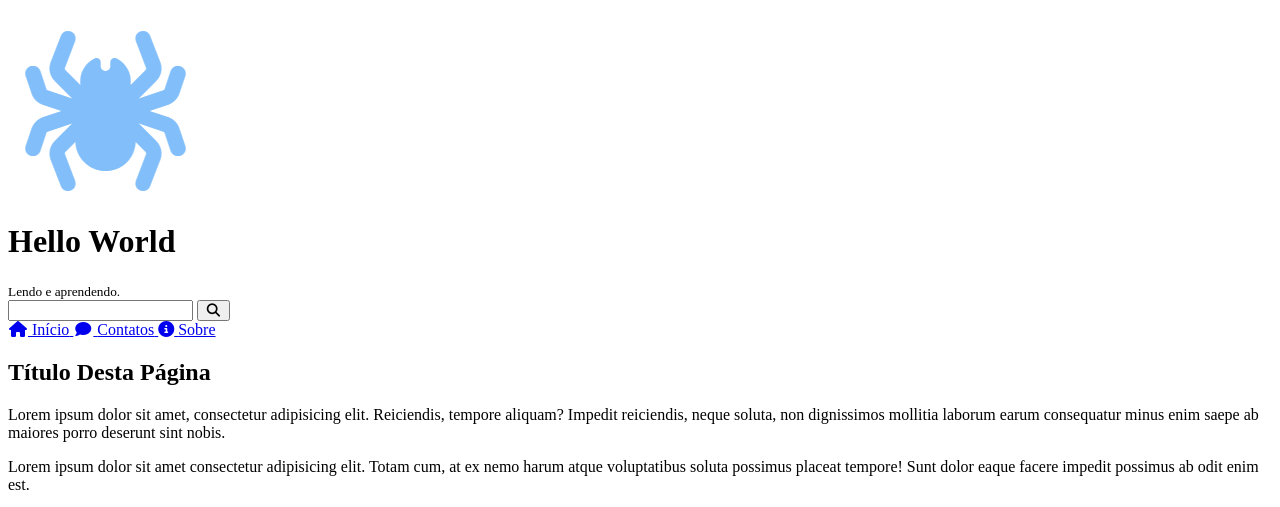
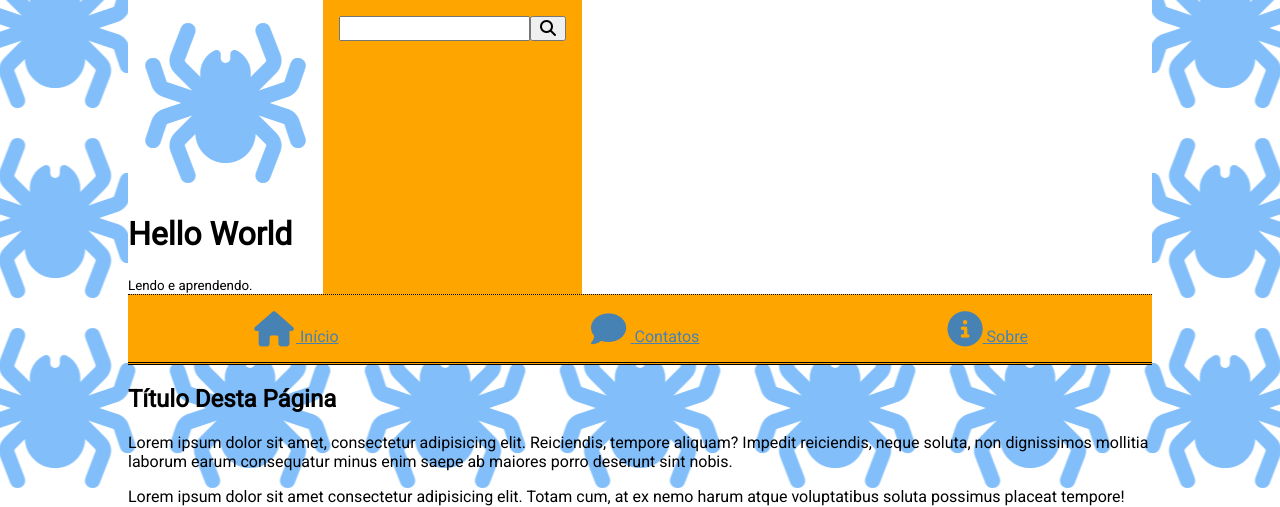
Before and after one commit to LorranLN/helloworld, a PHP site: page /template.html in a window 1280 px wide. Shown: the top 507 px of the page. Run offline with PHP 8.4, Linux system fonts and the light colour scheme.

Commit message:
Update 0.2

```diff
--- a/assets/css/global.css
+++ b/assets/css/global.css
@@ -1 +1,165 @@
+/* Importa a fonte padrão do site */
+@import url('https://fonts.googleapis.com/css2?family=Roboto&display=swap');
+
+/* Importa o CSS do Font Awesome (Biblioteca de ícones) */
 @import url("https://cdnjs.cloudflare.com/ajax/libs/font-awesome/6.5.1/css/all.min.css");
+
+/* Reset (Normalize)
+Ajusta o CSS para ser exibido da mesma forma em "qualquer" navegador.
+*/
+
+
+* {
+    box-sizing: border-box;
+    outline: none;
+}
+
+html, body {
+    position: relative;
+    width: 100%;
+    height: 100%;
+    padding: 0;
+    margin: 0;
+    /* Define as fontes do tema */
+    font-family: 'Roboto', Arial, Helvetica, sans-serif;
+    /* Define a largura da letra "m" (1rem = 16 pixels) */
+    font-size: 16px;
+}
+
+/* Fundo da página */
+body {
+    background-color: lightgreen;
+    background-attachment: fixed;
+    background-image: url('../img/logo01\ -\ Copia.png');
+    background-position: center;
+    background-repeat: repeat;
+    /*background-size: 20%; */
+}
+
+
+/* Elementos de uso geral */
+a {
+    color: steelblue;
+    text-decoration: ;
+}
+
+a:hover {
+    color: orangered;
+    text-decoration: ;
+}
+
+
+
+ /* Elemento wrap (div#wrap) */
+#wrap {
+    position: relative;
+    width: 100%;
+    height: 100%;
+    max-width: 1024px;
+    /* min-width: 280px; */
+    /*Centraliza blocos*/
+    margin: auto;
+}
+
+
+
+
+/* Cabeçalho (header) */
+header {
+    background-color: rgb(255, 255, 255);
+    display: flex;
+    flex-wrap: nowrap;
+}
+.header-logo-title{
+    display: flex;
+    align-items: center;
+}
+
+.header img {
+    display: block;
+    height: 5rem;
+    margin: .5rem 1rem .5rem .5rem;
+}
+
+.header-title {
+    flex-grow: 1;
+    color: #ffffff;
+    text-align: center;
+}
+
+.header-title h1 {
+    margin: 0;
+}
+
+.header-title small {
+    letter-spacing: .11rem;
+}
+
+
+
+.header-search {
+background-color:orange;
+padding: 1rem;
+}
+
+
+.header-search form {
+    display: flex;
+}
+
+.header-search form input {
+    flex-grow: 1;
+}
+
+/* Menu principal (nav) */
+nav {
+    background-color:orange;
+    border-top: 1px dotted #000;
+    border-bottom: 3px double #000;
+    display: flex;
+    align-items: center;
+    justify-content: space-around;
+}
+
+nav a {
+    padding: 1rem;
+    text-align: center;
+
+}
+
+nav a:hover {
+    color: white;
+    text-decoration: none;
+}
+
+
+
+
+nav a i {
+    font-size: 2.2rem;
+}
+
+
+
+
+/* Conteúdo principal */
+main {}
+
+main article {}
+
+main aside {}
+
+/* Rodapé (footer) */
+footer {}
+
+/* Classes de uso geral */
+.red {}
+
+.center {}
+
+/* Elementos de formulários */
+{}
+input,textarea,button {
+    font-family: inherit;
+    font-size: inherit;
+}
--- a/template.html
+++ b/template.html
@@ -15,13 +15,15 @@
 
         <header>
 
-            <a href="index.html">
+            <div class="header-logo-tittle">
+                <a href="index.html" title="Página Inicial">
                 <img src="assets/img/logo01 - Copia.png" alt="Logotipo de Hello World">
                 </a>
                 <!-- Titulo Exemplo 1-->
                 <div class="page-title">
                     <h1>Hello World</h1>
                     <small>Lendo e aprendendo.</small>
+                </div>
             </div>
             <!-- Titulo Exemplo 2
             <h1>
@@ -67,18 +69,32 @@
 
                 <!-- Conteúdo inútil só para testes visuais -->
                 <h2>Título Desta Página</h2>
-                <p>Lorem ipsum dolor sit amet, consectetur adipisicing elit. Reiciendis, tempore aliquam? Impedit reiciendis, neque soluta, non dignissimos mollitia laborum earum consequatur minus enim saepe ab maiores porro deserunt sint nobis.</p>
-                <p>Lorem ipsum dolor sit amet consectetur adipisicing elit. Totam cum, at ex nemo harum atque voluptatibus soluta possimus placeat tempore! Sunt dolor eaque facere impedit possimus ab odit enim est.</p>
+                <p>Lorem ipsum dolor sit amet, consectetur adipisicing elit. Reiciendis, tempore aliquam? Impedit
+                    reiciendis, neque soluta, non dignissimos mollitia laborum earum consequatur minus enim saepe ab
+                    maiores porro deserunt sint nobis.</p>
+                <p>Lorem ipsum dolor sit amet consectetur adipisicing elit. Totam cum, at ex nemo harum atque
+                    voluptatibus soluta possimus placeat tempore! Sunt dolor eaque facere impedit possimus ab odit enim
+                    est.</p>
+                <figure style="margin: 0;"></figure>
+
                 <img src="https://picsum.photos/300/200" alt="Imagem qualquer">
-                <p>Lorem ipsum dolor sit amet consectetur adipisicing elit. Quia fugit architecto non iste aliquid illum inventore. Hic deserunt accusamus quia commodi amet pariatur soluta molestias, quis reprehenderit aperiam, distinctio neque?</p>
-                <p>Lorem ipsum dolor sit amet consectetur adipisicing elit. Excepturi dolore ut ducimus ipsum deserunt corporis nobis unde facere cumque adipisci eligendi pariatur, facilis eos quaerat enim asperiores consequatur accusantium sit.</p>
+                <p>Lorem ipsum dolor sit amet consectetur adipisicing elit. Quia fugit architecto non iste aliquid illum
+                    inventore. Hic deserunt accusamus quia commodi amet pariatur soluta molestias, quis reprehenderit
+                    aperiam, distinctio neque?</p>
+                <p>Lorem ipsum dolor sit amet consectetur adipisicing elit. Excepturi dolore ut ducimus ipsum deserunt
+                    corporis nobis unde facere cumque adipisci eligendi pariatur, facilis eos quaerat enim asperiores
+                    consequatur accusantium sit.</p>
             </article>
 
             <aside>
                 <!-- Conteúdo inútil só para testes visuais -->
                 <h3>Complemento</h3>
-                <p>Lorem ipsum dolor sit amet, consectetur adipisicing elit. Facilis, vitae veniam. Similique dolorem ducimus in, eligendi dicta corrupti qui minus, sequi ea ad placeat totam illo suscipit nostrum itaque unde!
-                <p>Lorem ipsum dolor, sit amet consectetur adipisicing elit. Repudiandae omnis atque, quaerat sunt earum officia molestias, deleniti accusamus et corporis quo quas fuga aliquid vitae. Assumenda harum doloribus nemo maxime?</p>
+                <p>Lorem ipsum dolor sit amet, consectetur adipisicing elit. Facilis, vitae veniam. Similique dolorem
+                    ducimus in, eligendi dicta corrupti qui minus, sequi ea ad placeat totam illo suscipit nostrum
+                    itaque unde!
+                <p>Lorem ipsum dolor, sit amet consectetur adipisicing elit. Repudiandae omnis atque, quaerat sunt earum
+                    officia molestias, deleniti accusamus et corporis quo quas fuga aliquid vitae. Assumenda harum
+                    doloribus nemo maxime?</p>
                 </p>
 
             </aside>
```
Lines whose indentation alone changed are shown as unchanged.
